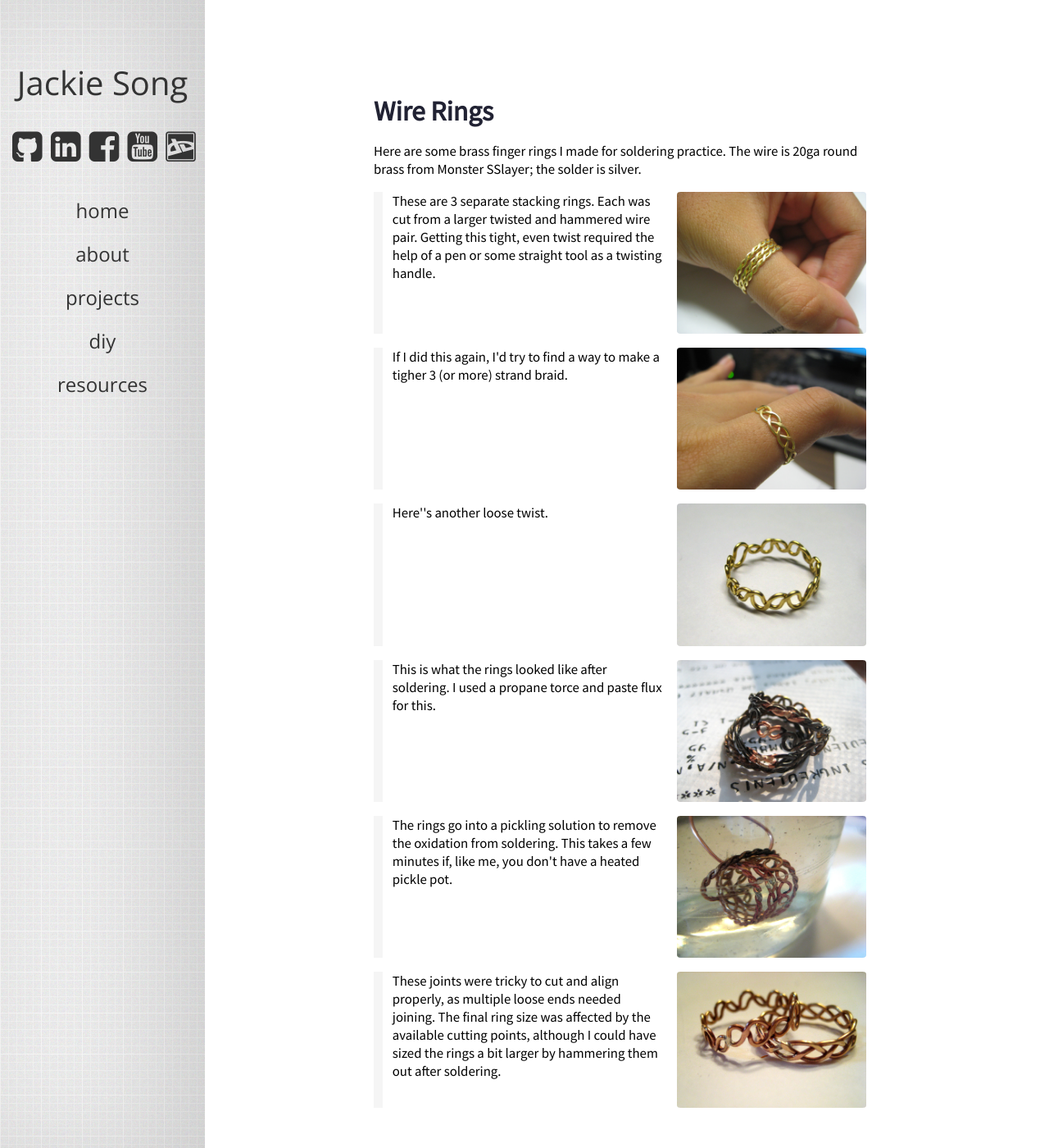
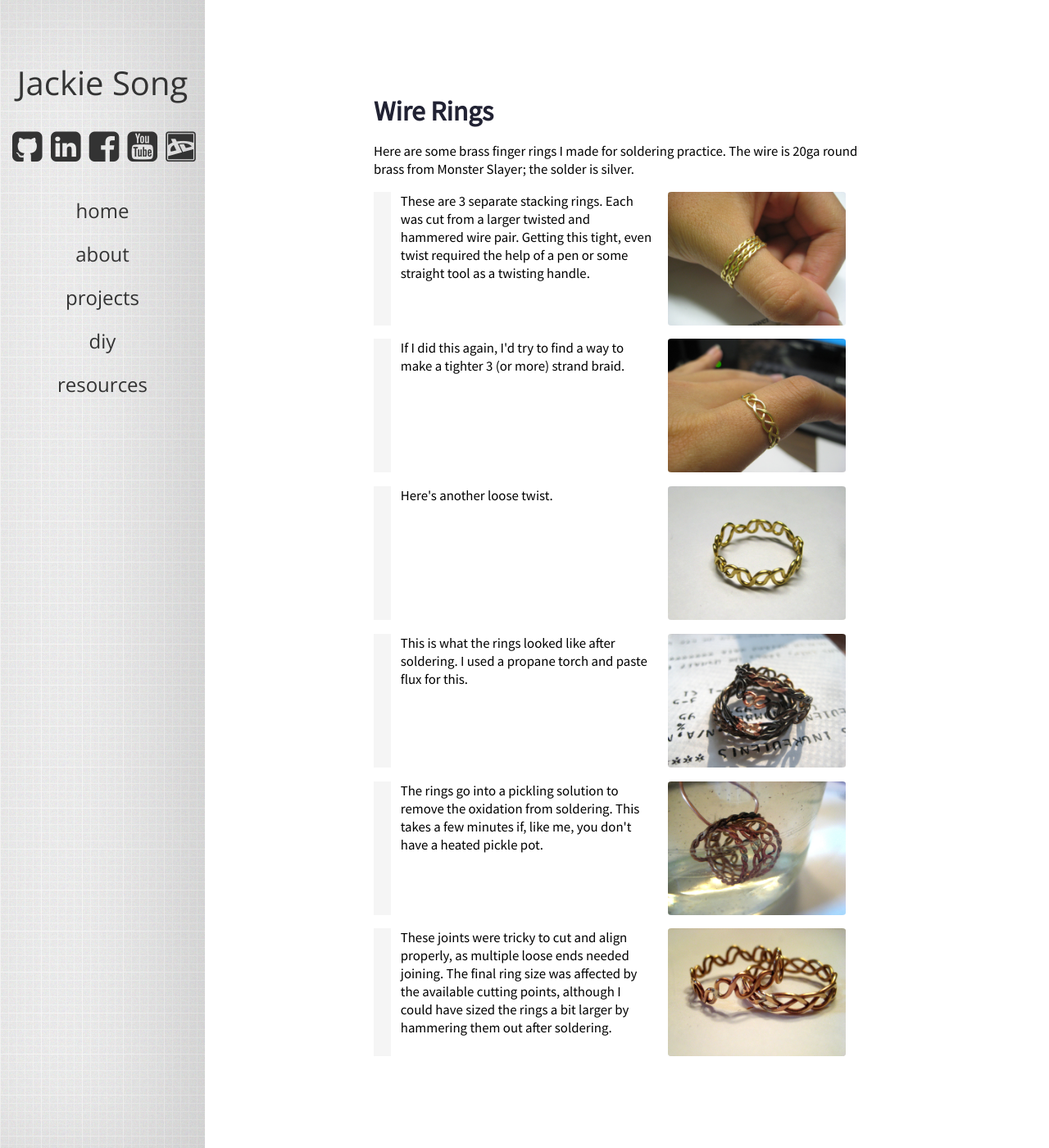
Before and after one commit to songjx/songjx-website, a Jekyll site: the page built from diy/wire-rings.md, in a window 1280 px wide and 1400 px high. Shown: the whole window at 82% size. Built offline with Jekyll 4.4.1, drawn with Linux system fonts in a browser that asks for light colours.

```diff
--- a/_layouts/default.html
+++ b/_layouts/default.html
@@ -49,7 +49,9 @@
                 {% for segment in page.segments %}
                     {% if segment.image %}
                         <div class="img-step">
-                            <img src="{{ page.image-dir }}/{{ segment.image }}">
+                            <a href="{{ page.image-dir }}/{{ segment.image }}">
+                                <img src="{{ page.image-dir }}/{{ segment.image }}">
+                            </a>
                             <p>{{ segment.text }}</p>
                         </div>
                     {% elsif segment.video %}
--- a/css/style.css
+++ b/css/style.css
@@ -146,7 +146,7 @@ hr {
     width: 100%;
 }
 
-.tile:hover {
+.tile:hover, .img-step img:hover {
     opacity: 0.7;
 }
 
@@ -163,11 +163,12 @@ hr {
 }
 
 .img-step {
-    margin: 1em 1em 1em 0%;
-    border-left: .7em solid whiteSmoke;
+    margin: 1em 2.5em 1em 0%;
+    border-left: 1.3em solid whiteSmoke;
     padding-left: .7em;
 }
 
 .video-wrapper {
     padding-left: 10%;
+    margin: 1em 0;
 }
--- a/wire-rings.md
+++ b/diy/wire-rings.md
@@ -6,17 +6,17 @@ image-layout: true
 image-dir: /images/rings
 thumbnail: rings2.jpg
 segments:
-  - text: Here are some brass finger rings I made for soldering practice. The wire is 20ga round brass from Monster SSlayer; the solder is silver.
+  - text: Here are some brass finger rings I made for soldering practice. The wire is 20ga round brass from Monster Slayer; the solder is silver.
   - text: These are 3 separate stacking rings. Each was cut from a larger twisted and hammered wire pair. Getting this tight, even twist required the help of a pen or some straight tool as a twisting handle.
     image: rings1.jpg
     alt: twisted rings
-  - text: If I did this again, I'd try to find a way to make a tigher 3 (or more) strand braid.
+  - text: If I did this again, I'd try to find a way to make a tighter 3 (or more) strand braid.
     image: rings2.jpg
     alt: braided ring
-  - text: Here''s another loose twist.
+  - text: Here's another loose twist.
     image: rings3.jpg
     alt: loose twisted ring
-  - text: This is what the rings looked like after soldering. I used a propane torce and paste flux for this.
+  - text: This is what the rings looked like after soldering. I used a propane torch and paste flux for this.
     image: rings4.jpg
     alt: post soldering
   - text: The rings go into a pickling solution to remove the oxidation from soldering. This takes a few minutes if, like me, you don't have a heated pickle pot.
```
Also changed, not shown: diy/planetary-gear-light-switch.md (+12 -2 lines).
